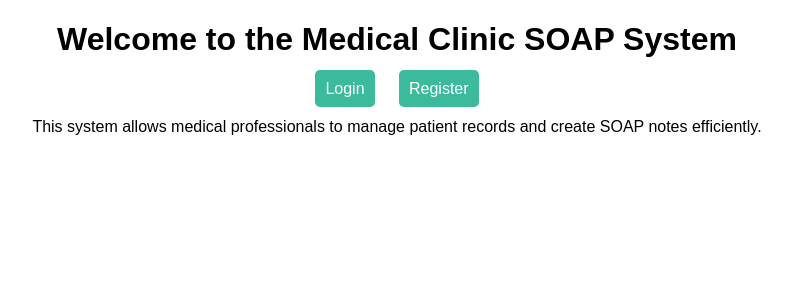
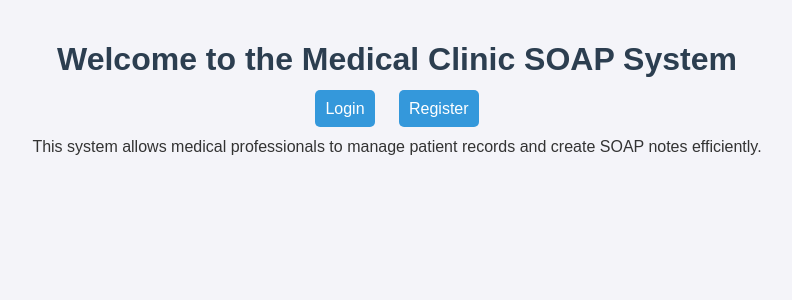
Before and after one commit to Chrales1614/CCS112_GROUP4_CASE_STUDY, a PHP site: page / in a window 1280 px wide. Shown: the top 300 px of the page, without its empty margins (243-1035 px from the left). Run offline with PHP 8.4, Linux system fonts and the light colour scheme.

Commit message:
enhancements

```diff
--- a/index.php
+++ b/index.php
@@ -12,12 +12,18 @@ require 'db.php';
     <style>
         body {
             font-family: Arial, sans-serif;
-            margin: 20px;
+            background-color: #f4f4f9;
+            color: #333;
+            margin: 0;
+            padding: 20px;
             text-align: center;
+        }
+        h1 {
+            color: #2c3e50;
         }
         .container {
             width: 50%;
-            margin: auto;
+            margin: 50%;
         }
         .nav {
             margin-bottom: 20px;
@@ -26,17 +32,18 @@ require 'db.php';
             margin: 0 10px;
             text-decoration: none;
             padding: 10px;
-            background: #3BBA9C;
+            background: #3498db;
             color: white;
             border-radius: 5px;
         }
         .nav a:hover {
-            background: #2E3047;
+            background: #2980b9;
         }
-        .nav a:hover {
-            background: #2E3047;
+        p {
+            margin-top: 20px;
         }
     </style>
+
 </head>
 <body>
 
@@ -50,8 +57,8 @@ require 'db.php';
             <a href="view_soap.php">View SOAP Notes</a>
             <a href="logout.php">Logout</a>
         <?php else: ?>
-            <a href="login.html">Login</a>
-            <a href="register.html">Register</a>
+            <a href="login.php">Login</a>
+            <a href="register.php">Register</a>
         <?php endif; ?>
     </div>
 
```
